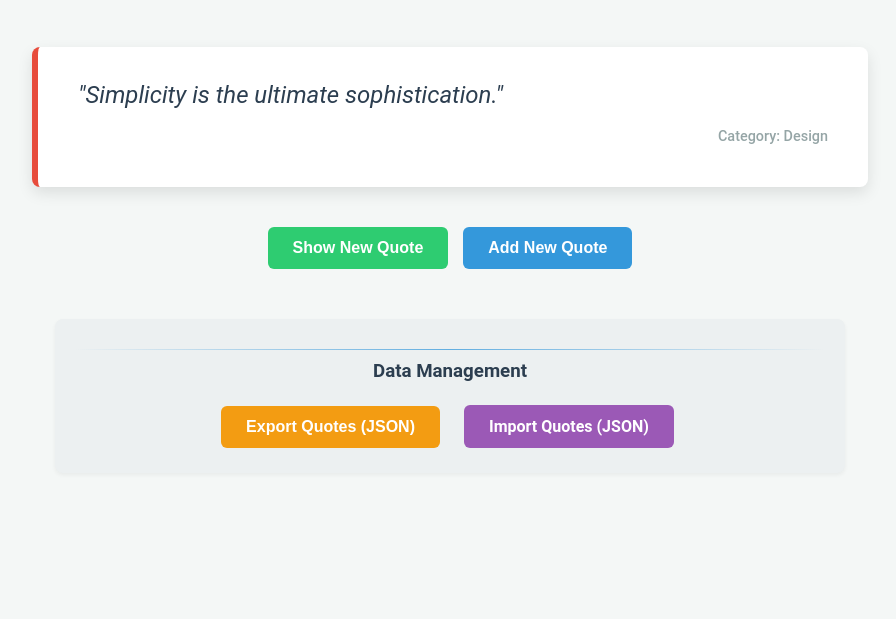
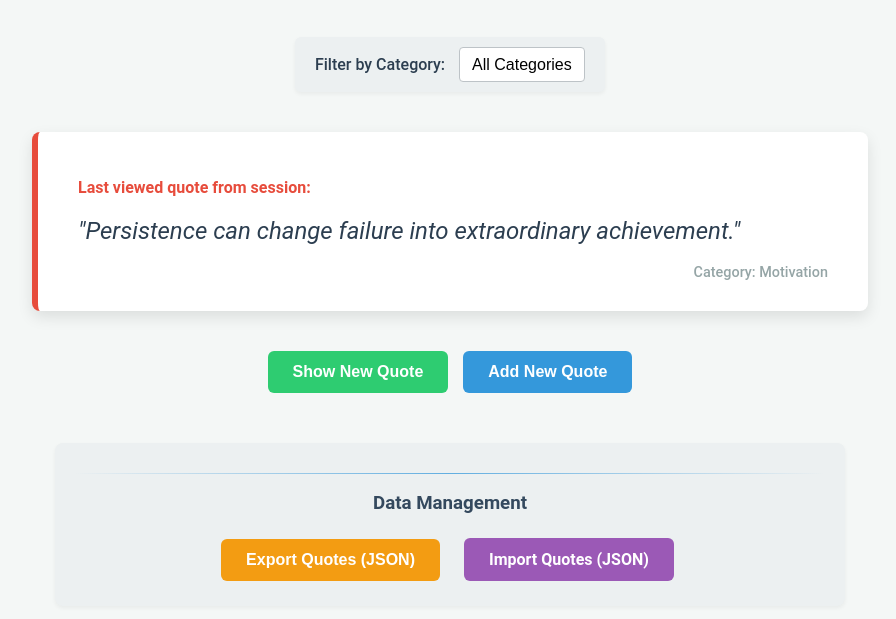
Before and after one commit to EmmanuelOseiMensah/alx_fe_javascript, a plain HTML site: page dom-manipulation/index.html in a window 1280 px wide. Shown: the part 107-726 px from the top of the page, without its empty margins (190-1086 px from the left). Drawn offline with Linux system fonts and the light colour scheme.

Commit message:
Creating a Dynamic Content Filtering System Using Web Storage and JSON

```diff
--- a/dom-manipulation/index.html
+++ b/dom-manipulation/index.html
@@ -8,6 +8,13 @@
 </head>
 <body>
     <h1>Dynamic Quote Generator</h1>
+
+    <div class="filter-controls">
+        <label for="categoryFilter">Filter by Category:</label>
+        <select id="categoryFilter" onchange="filterQuotes()">
+            <option value="all">All Categories</option>
+        </select>
+    </div>
 
     <div id="quoteDisplay"></div>
 
--- a/dom-manipulation/script.js
+++ b/dom-manipulation/script.js
@@ -4,11 +4,12 @@
  * ========================================
  */
 
-// Initial default quotes (used only if local storage is completely empty)
+// Default quotes used only if local storage is empty
 const defaultQuotes = [
     { text: "The only way to do great work is to love what you do.", category: "Work" },
     { text: "Persistence can change failure into extraordinary achievement.", category: "Motivation" },
-    { text: "Simplicity is the ultimate sophistication.", category: "Design" }
+    { text: "Simplicity is the ultimate sophistication.", category: "Design" },
+    { text: "The mind is everything. What you think you become.", category: "Wisdom" }
 ];
 
 let quotes = []; // The live array of quotes, initialized by loadQuotes()
@@ -24,41 +25,124 @@ let quotes = []; // The live array of quotes, initialized by loadQuotes()
  * Saves the current 'quotes' array to Local Storage for persistence.
  */
 function saveQuotes() {
-    // Converts the JavaScript array into a JSON string, which is the only format localStorage accepts.
+    // JSON.stringify converts the JavaScript array into a string for storage.
     localStorage.setItem('quotes', JSON.stringify(quotes));
 }
 
 /**
- * Loads quotes from Local Storage on startup. Handles initialization from default data.
- * Also checks Session Storage for the last viewed quote.
+ * Loads quotes and initializes the filtering system and session data.
  */
 function loadQuotes() {
-    // 1. Load from Local Storage (Persistence across browser sessions)
+    // 1. Load Data from Local Storage
     const storedQuotes = localStorage.getItem('quotes');
     if (storedQuotes) {
-        // Converts the JSON string back into a usable JavaScript array.
-        quotes = JSON.parse(storedQuotes);
+        quotes = JSON.parse(storedQuotes); // Convert JSON string back to array.
     } else {
-        // Use default data if no quotes are found in storage.
         quotes = defaultQuotes;
-        saveQuotes(); // Save the defaults immediately.
+        saveQuotes();
     }
 
-    // 2. Load from Session Storage (Temporary session data)
+    // 2. Initialize Categories and Restore Filter State
+    populateCategories();
+    const savedFilter = localStorage.getItem('lastCategoryFilter');
+    if (savedFilter) {
+        // Apply saved filter if it exists in the new dropdown options
+        if (categoryFilter.querySelector(`option[value="${savedFilter}"]`)) {
+            categoryFilter.value = savedFilter;
+        }
+    }
+
+    // 3. Display Content (Filter based on the saved state)
+    filterQuotes(); // Use filterQuotes() to honor the saved filter immediately.
+
+    // 4. Load Last Viewed Quote from Session Storage
     const lastQuoteHTML = sessionStorage.getItem('lastViewedQuote');
     if (lastQuoteHTML) {
-        // Display the last quote shown before the browser tab was closed/refreshed.
+        // Display the session-specific quote if found (overriding the filterQuotes initial view temporarily).
         quoteDisplay.innerHTML = `<p class="last-session-quote">Last viewed quote from session:</p>` + JSON.parse(lastQuoteHTML);
-    } else {
-        // If no session data, display a fresh random quote.
-        showRandomQuote();
     }
 }
 
 
 /**
  * ========================================
- * 3. JSON IMPORT AND EXPORT FUNCTIONS
+ * 3. FILTERING FUNCTIONS
+ * ========================================
+ */
+
+/**
+ * Extracts unique categories and populates the filter dropdown menu.
+ */
+function populateCategories() {
+    // Use map to get all categories, then Set to get unique ones.
+    const uniqueCategories = [...new Set(quotes.map(quote => quote.category))].sort();
+
+    // Start with the default option
+    let optionsHTML = '<option value="all">All Categories</option>';
+
+    // Build the options string
+    uniqueCategories.forEach(category => {
+        if (category) {
+            optionsHTML += `<option value="${category}">${category}</option>`;
+        }
+    });
+
+    categoryFilter.innerHTML = optionsHTML;
+}
+
+/**
+ * Filters the main 'quotes' array based on the selected category and updates the display.
+ */
+function filterQuotes() {
+    const selectedCategory = categoryFilter.value;
+
+    // Save the selected category to Local Storage for persistence.
+    localStorage.setItem('lastCategoryFilter', selectedCategory);
+
+    // Filter the quotes
+    let filteredQuotes;
+    if (selectedCategory === 'all') {
+        filteredQuotes = quotes;
+    } else {
+        // Array.prototype.filter() creates a new array with only elements that pass the test.
+        filteredQuotes = quotes.filter(quote => quote.category === selectedCategory);
+    }
+
+    // Pass the filtered list to the display helper function.
+    displayFilteredQuote(filteredQuotes);
+}
+
+/**
+ * Helper function to randomly select and display ONE quote from a provided list.
+ * It also handles saving the displayed quote to Session Storage.
+ * @param {Array} list - The list of quotes to choose from (already filtered).
+ */
+function displayFilteredQuote(list) {
+    if (list.length === 0) {
+        quoteDisplay.innerHTML = `<p class="error">No quotes found for the category: ${categoryFilter.value}</p>`;
+        sessionStorage.setItem('lastViewedQuote', JSON.stringify(quoteDisplay.innerHTML));
+        return;
+    }
+
+    // Pick a random quote from the filtered list
+    const randomIndex = Math.floor(Math.random() * list.length);
+    const selectedQuote = list[randomIndex];
+
+    const quoteHTML = `
+        <p class="quote-text">"${selectedQuote.text}"</p>
+        <footer class="quote-category">Category: ${selectedQuote.category}</footer>
+    `;
+
+    quoteDisplay.innerHTML = quoteHTML;
+
+    // Save the displayed HTML to Session Storage for 'last viewed' feature.
+    sessionStorage.setItem('lastViewedQuote', JSON.stringify(quoteHTML));
+}
+
+
+/**
+ * ========================================
+ * 4. JSON IMPORT AND EXPORT FUNCTIONS
  * ========================================
  */
 
@@ -66,30 +150,22 @@ function loadQuotes() {
  * Allows the user to download the current quotes array as a JSON file.
  */
 function exportQuotes() {
-    // 1. Convert the JavaScript array into a readable JSON string (using '2' for indentation).
     const jsonString = JSON.stringify(quotes, null, 2);
-
-    // 2. Create a Blob (Binary Large Object) containing the JSON data for download.
     const blob = new Blob([jsonString], { type: 'application/json' });
-
-    // 3. Create a temporary download URL for the Blob.
     const url = URL.createObjectURL(blob);
 
-    // 4. Create a temporary <a> element to trigger the download.
     const a = document.createElement('a');
     a.href = url;
-    a.download = `quotes_export_${Date.now()}.json`; // Unique filename
+    a.download = `quotes_export_${Date.now()}.json`;
 
-    // 5. Simulate a click to start the download and clean up the temporary element/URL.
     document.body.appendChild(a);
     a.click();
     document.body.removeChild(a);
-    URL.revokeObjectURL(url); // Release the temporary resource.
+    URL.revokeObjectURL(url);
 }
 
 /**
  * Reads a JSON file uploaded by the user, validates it, and updates application state.
- * @param {Event} event - The file input change event.
  */
 function importQuotes(event) {
     const file = event.target.files[0];
@@ -99,62 +175,38 @@ function importQuotes(event) {
 
     reader.onload = function(e) {
         try {
-            // Attempt to convert the file content (text) into a JavaScript object.
             const importedData = JSON.parse(e.target.result);
 
-            // Validation: Must be an array, and every item must have 'text' and 'category'.
             if (Array.isArray(importedData) && importedData.every(q => typeof q.text === 'string' && typeof q.category === 'string')) {
-                // Update the live data and save it persistently.
                 quotes = importedData;
                 saveQuotes();
 
+                // *** Update Categories and Filter after successful import ***
+                populateCategories();
+                categoryFilter.value = 'all'; // Reset filter to 'all' after import
+
                 quoteDisplay.innerHTML = `<p class="success">Successfully imported ${quotes.length} quotes! Data has been saved.</p>`;
-                showRandomQuote();
+                filterQuotes();
             } else {
-                alert("Import failed: File content is invalid. Ensure it is an array of objects with 'text' and 'category' keys.");
+                alert("Import failed: File content is invalid.");
             }
         } catch (error) {
             alert("Import failed: Could not parse file as valid JSON.");
-            console.error("JSON Parsing Error:", error);
         }
     };
 
-    // Tell the reader to read the uploaded file as plain text.
     reader.readAsText(file);
 }
 
 
 /**
  * ========================================
- * 4. CORE APPLICATION LOGIC
+ * 5. EVENT HANDLERS
  * ========================================
  */
 
 /**
- * Displays a random quote and saves it to Session Storage.
- */
-function showRandomQuote() {
-    if (quotes.length === 0) {
-        quoteDisplay.innerHTML = '<p class="error">No quotes available. Add one!</p>';
-        return;
-    }
-
-    const randomIndex = Math.floor(Math.random() * quotes.length);
-    const selectedQuote = quotes[randomIndex];
-
-    const quoteHTML = `
-        <p class="quote-text">"${selectedQuote.text}"</p>
-        <footer class="quote-category">Category: ${selectedQuote.category}</footer>
-    `;
-
-    quoteDisplay.innerHTML = quoteHTML;
-
-    // Save the displayed HTML to Session Storage for the 'last viewed' feature.
-    sessionStorage.setItem('lastViewedQuote', JSON.stringify(quoteHTML));
-}
-
-/**
- * Handles form submission, adds the new quote, and saves the updated list to Local Storage.
+ * Handles form submission, adds the new quote, saves, and updates categories/filter.
  */
 function handleAddQuote(event) {
     event.preventDefault();
@@ -166,10 +218,14 @@ function handleAddQuote(event) {
         const newQuote = { text: quoteText, category: quoteCategory };
 
         quotes.push(newQuote);
-        saveQuotes(); // *** Critical: Update Local Storage after adding a new quote ***
+        saveQuotes(); // Save the updated list to Local Storage.
 
-        quoteDisplay.innerHTML = `<p class="success">Quote added and saved! Loading new quote...</p>`;
-        setTimeout(showRandomQuote, 1000);
+        // *** Update Categories and Filter after adding a new quote ***
+        populateCategories(); // Re-scan for new categories.
+        categoryFilter.value = newQuote.category; // Set filter to the new category.
+
+        quoteDisplay.innerHTML = `<p class="success">Quote added and filter set to new category: ${newQuote.category}.</p>`;
+        setTimeout(filterQuotes, 1000); // Wait and then display a filtered quote.
 
         event.target.reset();
 
@@ -182,7 +238,7 @@ function handleAddQuote(event) {
  * Dynamically creates and displays the form to add a new quote.
  */
 function createAddQuoteForm() {
-    // 1. Ensure the form container exists (or create it if it was cleared)
+    // 1. Ensure the form container exists
     let formContainer = document.getElementById('formContainer');
     if (!formContainer) {
         formContainer = document.createElement('div');
@@ -217,7 +273,7 @@ function createAddQuoteForm() {
 
 /**
  * ========================================
- * 5. INITIALIZATION AND EVENT LISTENERS
+ * 6. INITIALIZATION
  * ========================================
  */
 
@@ -227,15 +283,17 @@ const newQuoteButton = document.getElementById('newQuote');
 const addQuoteBtn = document.getElementById('addQuoteBtn');
 const exportButton = document.getElementById('exportQuotes');
 const importFileInput = document.getElementById('importFile');
+const categoryFilter = document.getElementById('categoryFilter');
 
-// 5a. Initialize Quotes: This must run first to load data from storage.
+// 6a. Initialize: This must run first to load data and set up filters.
 loadQuotes();
 
-// 5b. Attach Event Listeners
-newQuoteButton.addEventListener('click', showRandomQuote);
+// 6b. Attach Event Listeners
+// Clicking 'New Quote' now applies the current filter state.
+newQuoteButton.addEventListener('click', filterQuotes);
 addQuoteBtn.addEventListener('click', createAddQuoteForm);
 
 // Data Management Listeners
 exportButton.addEventListener('click', exportQuotes);
-// The 'change' event fires when a file is selected via the input.
 importFileInput.addEventListener('change', importQuotes);
+// The 'onchange' handler for filterQuotes is already in the HTML.
--- a/dom-manipulation/style.css
+++ b/dom-manipulation/style.css
@@ -1,8 +1,8 @@
 /* 1. Global Reset and Body Setup */
 body {
     font-family: 'Roboto', sans-serif;
-    background-color: #f4f7f6; /* Light gray/green background */
-    color: #34495e; /* Darker text for readability */
+    background-color: #f4f7f6;
+    color: #34495e;
     margin: 0;
     padding: 20px;
     display: flex;
@@ -21,7 +21,32 @@ h1 {
     border-bottom: 3px solid #3498db;
 }
 
-/* 3. Quote Display Container */
+/* 3. Filtering Controls */
+.filter-controls {
+    margin: 10px 0 20px 0;
+    padding: 10px 20px;
+    background-color: #ecf0f1;
+    border-radius: 6px;
+    box-shadow: 0 2px 4px rgba(0, 0, 0, 0.05);
+}
+
+.filter-controls label {
+    font-weight: 500;
+    margin-right: 10px;
+    color: #2c3e50;
+}
+
+#categoryFilter {
+    padding: 8px 12px;
+    border: 1px solid #bdc3c7;
+    border-radius: 4px;
+    font-size: 1em;
+    cursor: pointer;
+    background-color: white;
+    appearance: none; /* Removes default dropdown styling for cross-browser consistency */
+}
+
+/* 4. Quote Display Container */
 #quoteDisplay {
     background-color: #ffffff;
     border-left: 6px solid #e74c3c; /* Striking red accent border */
@@ -32,11 +57,11 @@ h1 {
     max-width: 750px;
     width: 90%;
     text-align: left;
-    min-height: 80px; /* Ensures space even if content is brief */
-    transition: all 0.5s ease; /* For smooth transitions when content changes */
+    min-height: 80px;
+    transition: all 0.5s ease;
 }
 
-/* Styling for the Quote Text (injected by JS) */
+/* Quote Text & Category Styles (used by JS) */
 #quoteDisplay .quote-text {
     font-size: 1.5em;
     font-style: italic;
@@ -45,24 +70,23 @@ h1 {
     color: #2c3e50;
 }
 
-/* Styling for the Category/Footer (injected by JS) */
 #quoteDisplay .quote-category {
     font-size: 0.9em;
     font-weight: 500;
-    color: #95a5a6; /* Light gray for subtle category info */
+    color: #95a5a6;
     display: block;
     text-align: right;
     margin-top: 15px;
 }
 
-/* 4. Controls Section (Quote/Add Buttons) */
+/* 5. Controls Section (Quote/Add Buttons) */
 .controls {
     margin: 20px 0;
     display: flex;
     gap: 15px;
 }
 
-/* 5. General Button Styling */
+/* 6. General Button Styling */
 button, .custom-file-upload {
     font-size: 1em;
     font-weight: bold;
@@ -71,7 +95,7 @@ button, .custom-file-upload {
     border-radius: 6px;
     cursor: pointer;
     transition: background-color 0.3s, transform 0.1s;
-    text-decoration: none; /* For the label element */
+    text-decoration: none;
     display: inline-block;
     text-align: center;
 }
@@ -95,11 +119,11 @@ button, .custom-file-upload {
     background-color: #2980b9;
 }
 
-/* 6. Data Management Section Styling */
+/* 7. Data Management Section Styling */
 .data-management {
     margin-top: 30px;
     padding: 20px;
-    background-color: #ecf0f1; /* Light background for separation */
+    background-color: #ecf0f1;
     border-radius: 8px;
     max-width: 750px;
     width: 90%;
@@ -113,12 +137,6 @@ button, .custom-file-upload {
     margin: 10px 0;
 }
 
-.data-management h3 {
-    color: #2c3e50;
-    margin-top: 10px;
-}
-
-/* Styling for Export Button */
 #exportQuotes {
     background-color: #f39c12; /* Orange */
     color: white;
@@ -129,13 +147,11 @@ button, .custom-file-upload {
     background-color: #e67e22;
 }
 
-/* Styling for Import Label (which acts as a button) */
 .custom-file-upload {
     background-color: #9b59b6; /* Purple */
     color: white;
     padding: 12px 25px;
     margin: 5px;
-    /* Ensure cursor appears clickable */
 }
 
 .custom-file-upload:hover {
@@ -147,9 +163,9 @@ button:active, .custom-file-upload:active {
     transform: scale(0.98);
 }
 
-
-/* 7. Dynamic Form Styles (Form injected by JS into #formContainer) */
+/* 8. Dynamic Form Styles (Injected by JS) */
 #formContainer {
+    /* (Styles for the dynamically generated form remain the same) */
     margin-top: 25px;
     padding: 25px;
     background-color: #ffffff;
@@ -185,27 +201,21 @@ button:active, .custom-file-upload:active {
     resize: vertical;
 }
 
-/* Form Submission/Hide Button Styling */
-#addQuoteForm button {
-    padding: 10px 20px;
-    margin-right: 10px;
-}
-
 #addQuoteForm button[type="submit"] {
     background-color: #3498db;
 }
 
 #hideFormButton {
-    background-color: #e74c3c; /* Red for destructive/hide action */
+    background-color: #e74c3c;
 }
 
-/* 8. Utility Classes (Used for JS messages) */
+/* 9. Utility/Message Classes */
 .success {
-    color: #2ecc71; /* Green */
+    color: #2ecc71;
     font-weight: bold;
 }
 
 .error, .last-session-quote {
-    color: #e74c3c; /* Red/Maroon */
+    color: #e74c3c;
     font-weight: bold;
 }
```
